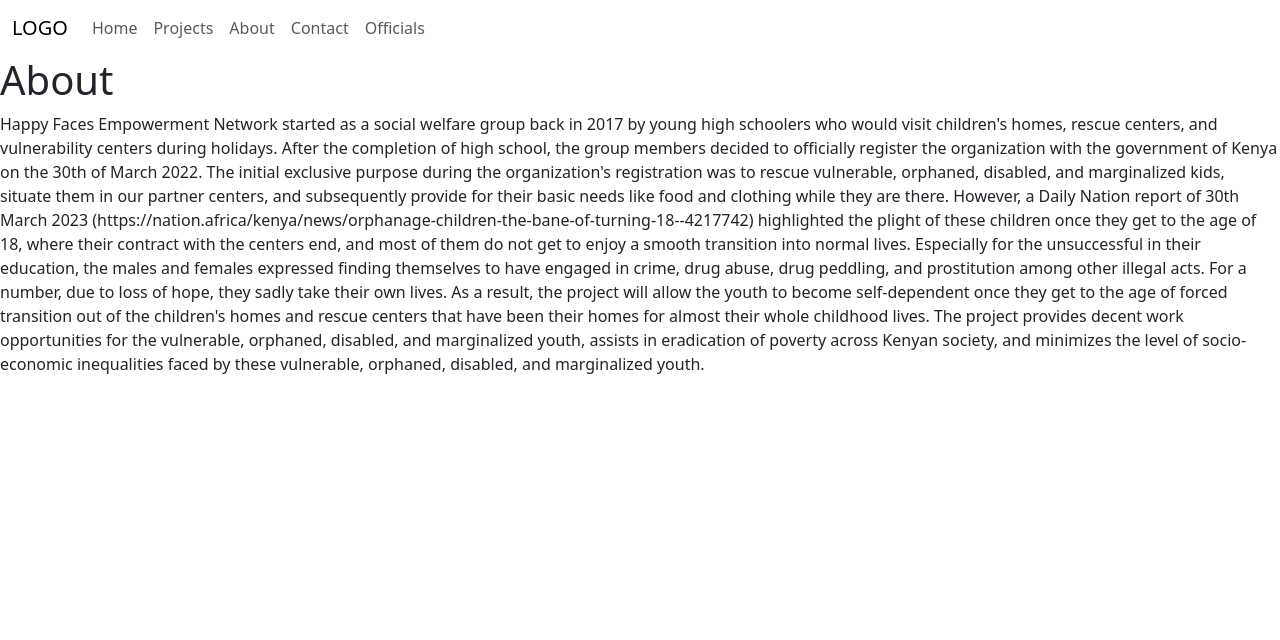
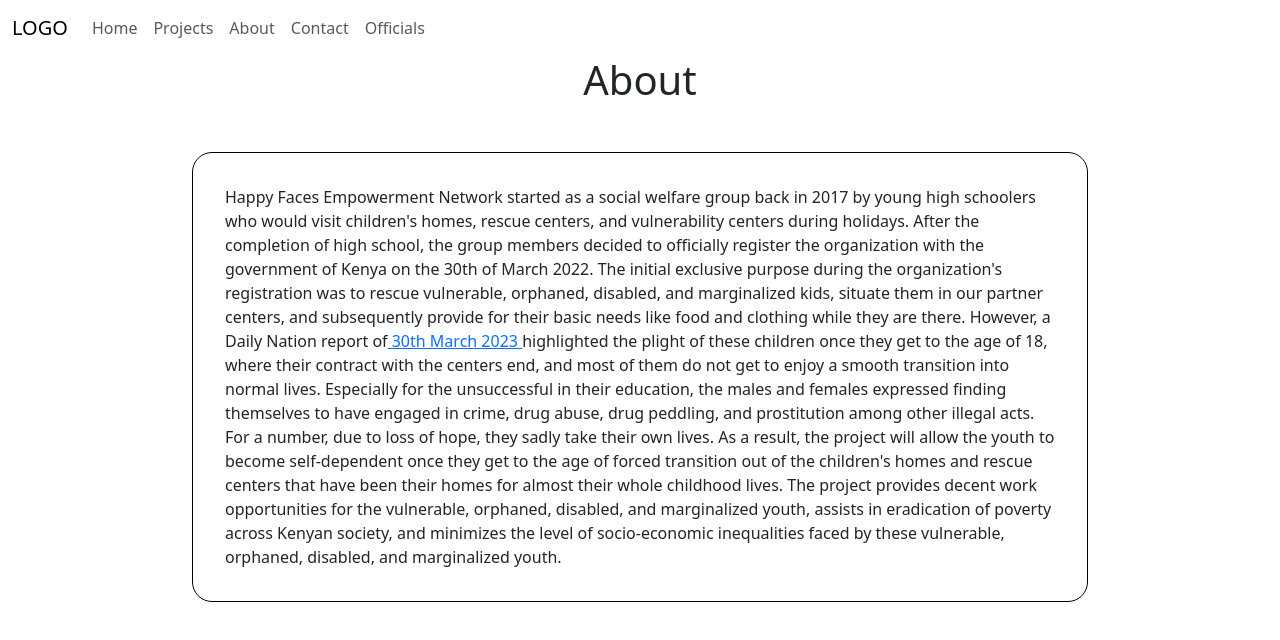
Before and after one commit to yegonkimutai/Happy-faces, a React (Create React App) app: page /about in a window 1280 px wide. Shown: the top 640 px of the page. Built offline with nearby package versions, Linux system fonts and the light colour scheme.

Commit message:
:art: Style about page

```diff
--- a/src/pages/About.js
+++ b/src/pages/About.js
@@ -4,8 +4,8 @@ import '../style/About.css'
 function About() {
   return (
     <div>
-        <h1>About</h1>
-        <p>
+        <h1 className='abt-title'>About</h1>
+        <p className='abt-desc'>
         Happy Faces Empowerment Network started as a social welfare group back in 2017 by
         young high schoolers who would visit children's homes, rescue centers, and vulnerability centers
         during holidays. After the completion of high school, the group members decided to officially register the
@@ -13,8 +13,9 @@ function About() {
         purpose during the organization's registration was to rescue vulnerable, orphaned, disabled, and
 
         marginalized kids, situate them in our partner centers, and subsequently provide for their basic
-        needs like food and clothing while they are there. However, a Daily Nation report of 30th March
-        2023 (https://nation.africa/kenya/news/orphanage-children-the-bane-of-turning-18--4217742)
+        needs like food and clothing while they are there. However, a Daily Nation report of
+         <a href='https://nation.africa/kenya/news/orphanage-children-the-bane-of-turning-18--4217742' target='_blank' rel="noreferrer"> 30th March
+        2023 </a>
         highlighted the plight of these children once they get to the age of 18, where their contract with
         the centers end, and most of them do not get to enjoy a smooth transition into normal lives.
         Especially for the unsuccessful in their education, the males and females expressed finding
--- a/src/pages/Projects.js
+++ b/src/pages/Projects.js
@@ -20,7 +20,7 @@ function Projects() {
     </div>
 
          <h1 className='proj-title'>Project 2: Tujimudu Project </h1>
-    <div className='proj-cont-rev'>
+    <div className='proj-cont'>
          <div className='cont'>
         <div className='img-cont'>
             <img src={image11} alt=''  className='proj-img'/>
--- a/src/style/About.css
+++ b/src/style/About.css
@@ -0,0 +1,19 @@
+.abt-title {
+    text-align: center;
+    margin-bottom: 3rem;
+}
+
+.abt-desc {
+    width: 70%;
+    margin: auto;
+    border: 1px solid black;
+    padding: 2rem;
+    border-radius: 20px;
+}
+
+@media (max-width: 500px) {
+    .abt-desc{
+        width: 90%;
+        padding: 0.5rem;
+    }
+}
--- a/src/style/Projects.css
+++ b/src/style/Projects.css
@@ -49,20 +49,25 @@
     .cont {
         display: grid;
         grid-template-rows: 90%;
+        grid-template-columns: 90%;
         grid-template-areas:
         'image'
         'description'
         ;
     }
 
+    .proj-img {
+        max-width: 15rem;
+        max-height: 10rem;
+    }
+
     .img-cont {
-        height: 80%;
-        width: 90%;
+        height: 95%;
         margin: auto;
     }
 
     .description {
-        padding: 2rem;
-        margin: 0;
+        margin-top: 1rem;
+        padding: 0;
     }
 }
```
